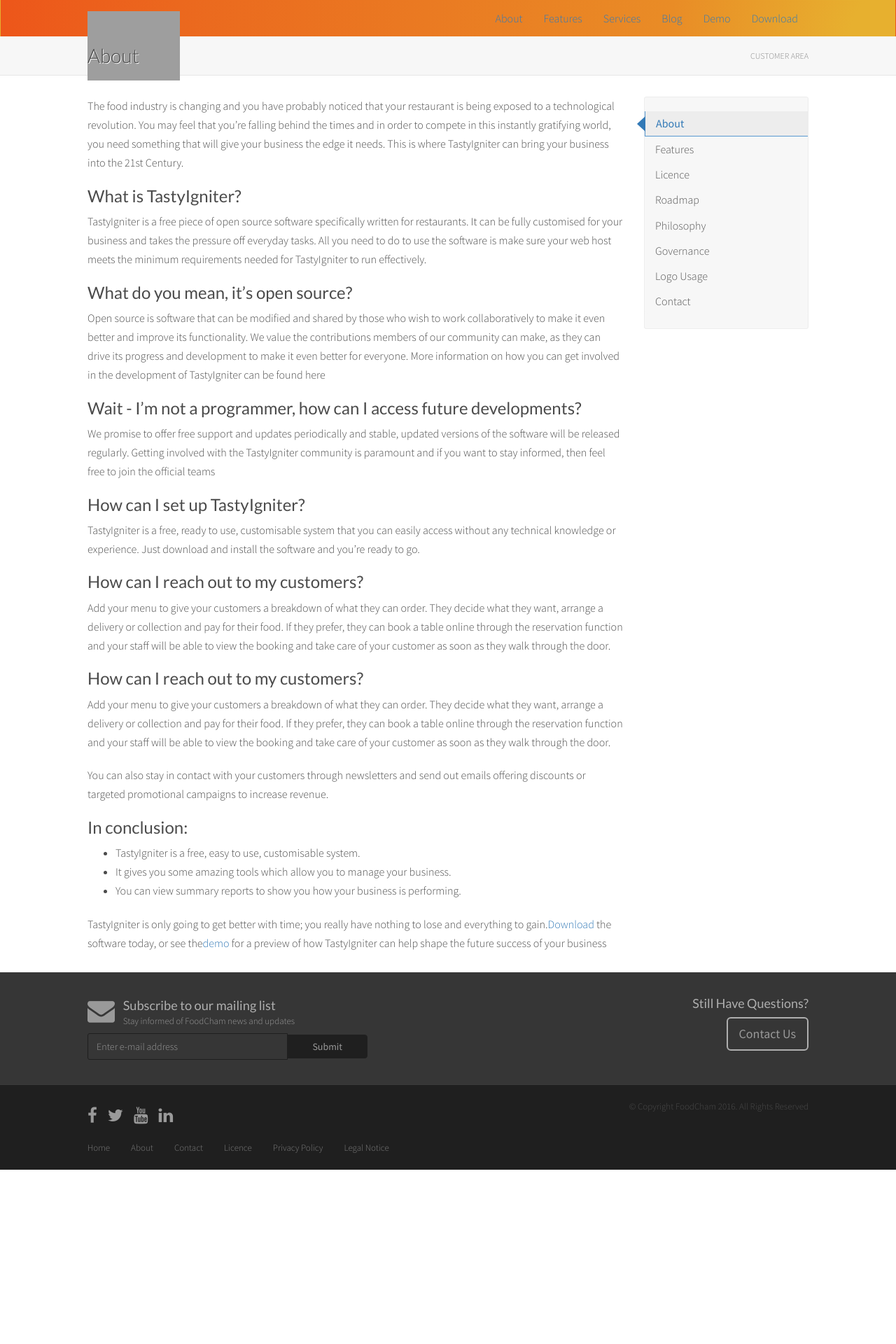
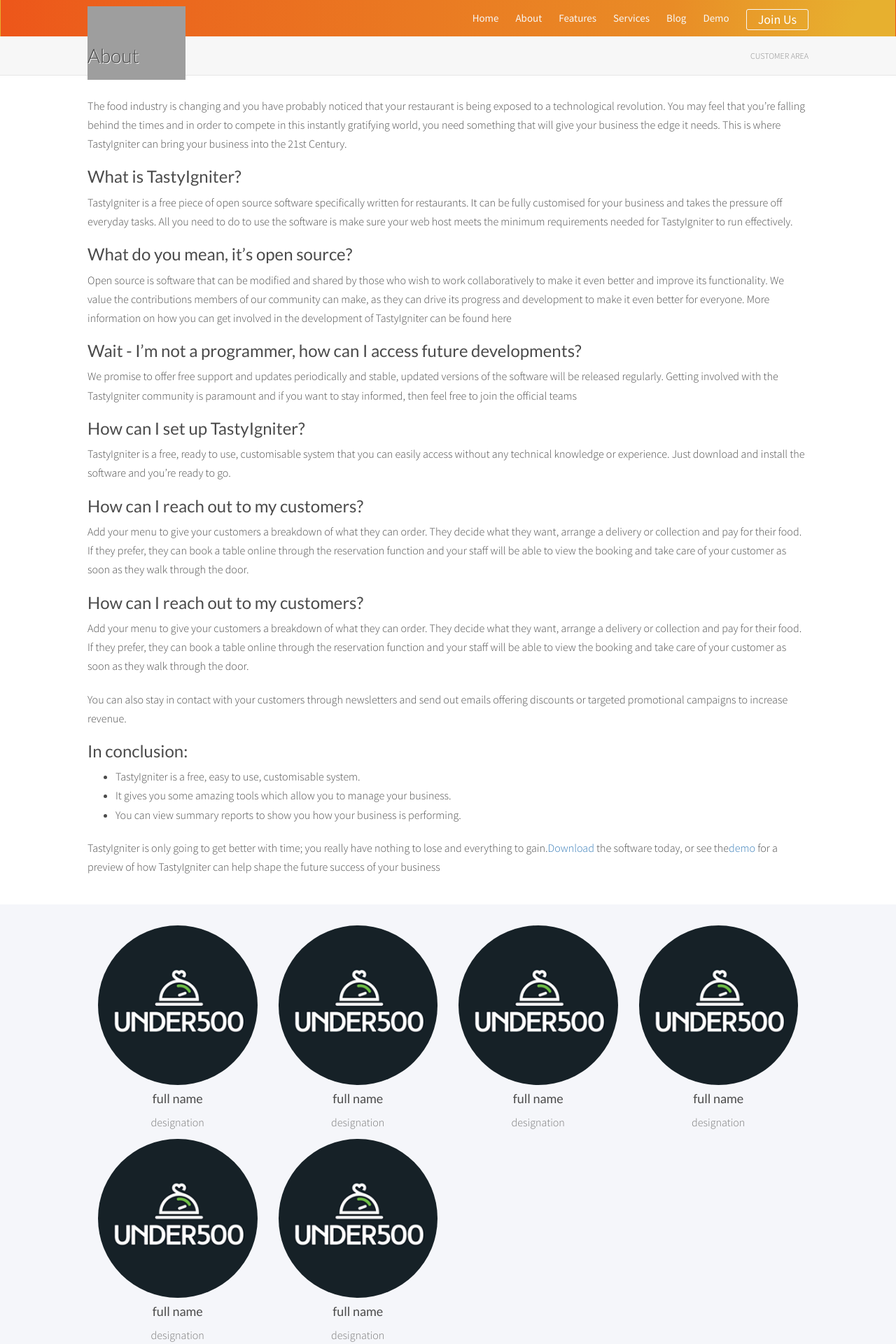
Before and after one commit to ab-hi/foodcham_portfolio, a React (Create React App) app: page /about in a window 1280 px wide. Shown: the top 1920 px of the page at 70% size. Before the commit the page ends 1671 px from the top, so only its background shows below. Built offline with nearby package versions, Linux system fonts and the light colour scheme; grey boxes are pictures that could not be loaded.

Commit message:
UI updates

```diff
--- a/package.json
+++ b/package.json
@@ -8,6 +8,8 @@
     "react-bootstrap": "^0.31.5",
     "react-dom": "^16.1.1",
     "react-fontawesome": "^1.6.1",
+    "react-responsive-carousel": "^3.1.30",
+    "react-responsive-modal": "^2.0.0",
     "react-scripts": "1.0.17"
   },
   "scripts": {
--- a/src/App.css
+++ b/src/App.css
@@ -52,3 +52,25 @@
 body{
   overflow-x: hidden;
 }
+
+.carousel .slide{
+  background: transparent;
+}
+
+.carousel .control-dots{
+  position: relative
+}
+
+.team-member img{
+  border-radius: 100%;
+}
+
+#site-header .navbar-default .navbar-nav > li > a{
+  background-color: transparent;
+  color: #F7F7F7;
+  line-height: 20px;
+  padding: 15px 12px;
+  font-weight: 500;
+  font-size: 15px;
+  display: inline-block;
+}
--- a/src/App.js
+++ b/src/App.js
@@ -1,7 +1,6 @@
 import React, { Component } from 'react';
 
 import logo from './logo.svg';
-import './App.css';
 
 import { BrowserRouter as Router, Route, Link } from 'react-router-dom';
 
@@ -12,8 +11,10 @@
 import Services from './components/services/services';
 import Blog from './components/blog/blog';
 import About from './components/about/about';
-import Footer from './components/footer'
+import Footer from './components/footer';
+import Demo from './components/demo/demo';
 
+import './App.css';
 
 
 class App extends Component {
@@ -27,6 +28,7 @@
             <Route path ="/services" component={Services} />
             <Route path ="/blog" component={Blog} />
             <Route path ="/about" component={About} />
+            <Route path ="/demo" component={Demo} />
             <Footer />
         </div>
 
--- a/src/components/about/aboutbody.js
+++ b/src/components/about/aboutbody.js
@@ -1,6 +1,10 @@
 import React from 'react';
 
 import AboutQA from './about-qa';
+import TeamMember from './team';
+
+import member1 from '../../assets/img/under-500-limetray.png';
+
 
 export default class AboutBody extends React.Component{
     render(){
@@ -8,7 +12,7 @@
             <section id="site-content">
                 <div class="container wrap-top-sm">
                     <div class="row">
-                        <div class="col-sm-9">
+                        <div class="col-sm-12">
                             <div class="page-content">
                                 <p>
                                     The food industry is changing and you have probably noticed that your restaurant is being exposed to a technological revolution.
@@ -72,22 +76,23 @@
                                 </AboutQA>
                             </div>
                         </div>
-                        <div class="col-sm-3">
-                            <div class="sidebar-menu-container">
-                                <ul class="list-group">
-                                    <li class="list-group-item active"><a href="about.html">About</a></li>
-                                    <li class="list-group-item "><a href="features.html">Features</a></li>
-                                    <li class="list-group-item "><a href="licence.html">Licence</a></li>
-                                    <li class="list-group-item "><a href="roadmap.html">Roadmap</a></li>
-                                    <li class="list-group-item "><a href="philosophy.html">Philosophy</a></li>
-                                    <li class="list-group-item "><a href="governance.html">Governance</a></li>
-                                    <li class="list-group-item "><a href="logo-usage.html">Logo Usage</a></li>
-                                    <li class="list-group-item "><a href="contact.html">Contact</a></li>
-                                </ul>
-                            </div>
-                        </div>
+
                     </div>
+
+
                 </div>
+
+                <div className="row home-cfa margin-top-sm">
+                    <div className="container">
+                        <TeamMember img={member1} name="full name" designation="designation"/>
+                        <TeamMember img={member1} name="full name" designation="designation"/>
+                        <TeamMember img={member1} name="full name" designation="designation"/>
+                        <TeamMember img={member1} name="full name" designation="designation"/>
+                        <TeamMember img={member1} name="full name" designation="designation"/>
+                        <TeamMember img={member1} name="full name" designation="designation"/>
+
+                    </div>
+                    </div>
             </section>
 
         )
--- /dev/null
+++ b/src/components/about/team.js
@@ -0,0 +1,14 @@
+import React, {Component} from 'react';
+
+
+export default class TeamMember extends Component{
+    render(){
+        return(
+                <div className="col-md-3 team-member">
+                    <img src={this.props.img} className="img-responsive" />
+                    <h4>{this.props.name}</h4>
+                    <p className="text-muted">{this.props.designation}</p>
+                </div>
+        )
+    }
+}
--- /dev/null
+++ b/src/components/demo/demo-body.js
@@ -0,0 +1,41 @@
+import React, {Component} from 'react';
+
+import img1 from '../../assets/uploads/2015/06/tastyigniter-storefront-demo.jpg'
+import img2 from '../../assets/uploads/2015/06/tastyigniter-admin-demo.jpg'
+
+export default class DemoBody extends Component{
+    render(){
+        return(
+            <section id="site-content">
+
+
+                <div className="margin-horizontal-sm border-horizontal text-center">
+                    <div className="container">
+                        <div className="row flex-container">
+                            <div className="col-sm-6 border-left wrap-horizontal">
+                                <h3>Storefront</h3>
+                                <div className="col-sm-10 center-block wrap-top-xs">
+                                    <img className="img-circle" src={img1} />
+                                </div>
+                                <div className="clearfix"></div>
+                                <br/><br/>
+                                <a className="btn btn-default btn-lg wrap-vertical-lg" href="https://demo.tastyigniter.com/" target="_blank" rel="">View Storefront</a>
+                            </div>
+                            <div className="col-sm-6 border-left border-right wrap-horizontal">
+                                <h3>Administrator Panel</h3>
+                                <div className="col-sm-10 center-block wrap-top-xs">
+                                    <img className="img-circle" src={img2} />
+                                </div>
+                                <div className="clearfix"></div>
+                                <br/><br/>
+                                <a className="btn btn-primary btn-lg wrap-vertical-lg" href="https://demo.tastyigniter.com/admin" target="_blank" rel="">View Administrator Panel</a>
+                            </div>
+                        </div>
+                    </div>
+                </div>
+
+
+        </section>
+        )
+    }
+}
--- /dev/null
+++ b/src/components/demo/demo.js
@@ -0,0 +1,18 @@
+import React,  {Component} from 'react';
+
+import PageStart from '../PageStart.js';
+import ScrollToTop from '../scrollToTop';
+
+import DemoBody from './demo-body';
+
+export default class Demo extends Component{
+    render(){
+        return(
+            <div>
+                <ScrollToTop />
+                <PageStart title="Demo" />
+                <DemoBody />
+            </div>
+        );
+    }
+}
--- a/src/components/home.js
+++ b/src/components/home.js
@@ -1,4 +1,6 @@
 import React, { Component } from 'react';
+
+import {Link} from 'react-router-dom';
 
 import Header_slider from './home/head-slider';
 import {head_style} from './home/head-slider';
@@ -27,7 +29,22 @@
 
                 <Partners />
                 <Clients />
-                <Testimonials />
+                <div className="home-cfa margin-top-sm">
+                    <Testimonials />
+                </div>
+
+                <div className="container">
+                    <div className="cta cta-default border-all margin-top-sm">
+                        <div className="row">
+                            <div className="col-sm-9 cta-text margin-top-xs">
+                                <h4>We’re serving up some pretty tasty features</h4>
+                            </div>
+                            <div className="col-sm-3 cta-button border-sm-left text-center">
+                                <Link className="btn btn-orange btn-lg" to="/services"><span>See Our Services</span></Link>
+                            </div>
+                        </div>
+                    </div>
+                </div>
             </div>
         )
     }
--- a/src/components/home/testimonials.js
+++ b/src/components/home/testimonials.js
@@ -1,43 +1,24 @@
 import React, { Component } from 'react';
+import { Carousel } from 'react-responsive-carousel';
+import styles from 'react-responsive-carousel/lib/styles/carousel.min.css';
 
-
-export default class Testimonials extends Component{
-    constructor(props){
-        super(props);
-
-        this.state={
-
-        }
+export default class Testimonials extends Component {
+    render() {
+        return (
+            <Carousel>
+                <div>
+                    <p>Lorem ipsum dolor sit amet, consectetur adipiscing elit. Sed scelerisque, odio sit amet consequat semper, quam eros faucibus lorem, eget dignissim massa nisi in turpis. Sed mattis gravida nisi ut sodales. Aenean a quam nunc. Vivamus laoreet quam purus, non tincidunt elit sodales in. Maecenas posuere dolor at auctor semper. Sed dui lacus, rutrum sollicitudin pharetra quis, ullamcorper hendrerit libero. Phasellus at lacinia ante. Nullam tincidunt vehicula ex. Maecenas facilisis rutrum velit, id eleifend metus placerat et. Maecenas auctor, erat id volutpat facilisis, eros neque placerat enim, in varius tellus lorem sit amet erat.</p>
+                    {/* <p className="legend">Legend 1</p> */}
+                </div>
+                <div>
+                    {/* <img src="assets/2.jpeg" /> */}
+                    <p className="">Lorem ipsum dolor sit amet, consectetur adipiscing elit. Sed scelerisque, odio sit amet consequat semper, quam eros faucibus lorem, eget dignissim massa nisi in turpis. Sed mattis gravida nisi ut sodales. Aenean a quam nunc. Vivamus laoreet quam purus, non tincidunt elit sodales in. Maecenas posuere dolor at auctor semper. Sed dui lacus, rutrum sollicitudin pharetra quis, ullamcorper hendrerit libero. Phasellus at lacinia ante. Nullam tincidunt vehicula ex. Maecenas facilisis rutrum velit, id eleifend metus placerat et. Maecenas auctor, erat id volutpat facilisis, eros neque placerat enim, in varius tellus lorem sit amet erat. Lorem ipsum dolor sit amet, consectetur adipiscing elit. Sed scelerisque, odio sit amet consequat semper, quam eros faucibus lorem, eget dignissim massa nisi in turpis. Sed mattis gravida nisi ut sodales. Aenean a quam nunc. Vivamus laoreet quam purus, non tincidunt elit sodales in. Maecenas posuere dolor at auctor semper. Sed dui lacus, rutrum sollicitudin pharetra quis, ullamcorper hendrerit libero. Phasellus at lacinia ante. Nullam tincidunt vehicula ex. Maecenas facilisis rutrum velit, id eleifend metus placerat et. Maecenas auctor, erat id volutpat facilisis, eros neque placerat enim, in varius tellus lorem sit amet erat.</p>
+                </div>
+                <div>
+                    {/* <img src="assets/3.jpeg" /> */}
+                    <p className="">Lorem ipsum dolor sit amet, consectetur adipiscing elit. Sed scelerisque, odio sit amet consequat semper, quam eros faucibus lorem, eget dignissim massa nisi in turpis. Sed mattis gravida nisi ut sodales. Aenean a quam nunc. Vivamus laoreet quam purus, non tincidunt elit sodales in. Maecenas posuere dolor at auctor semper. Sed dui lacus, rutrum sollicitudin pharetra quis, ullamcorper hendrerit libero. Phasellus at lacinia ante. Nullam tincidunt vehicula ex. Maecenas facilisis rutrum velit, id eleifend metus placerat et. Maecenas auctor, erat id volutpat facilisis, eros neque placerat enim, in varius tellus lorem sit amet erat. Lorem ipsum dolor sit amet, consectetur adipiscing elit. Sed scelerisque, odio sit amet consequat semper, quam eros faucibus lorem, eget dignissim massa nisi in turpis. Sed mattis gravida nisi ut sodales. Aenean a quam nunc. Vivamus laoreet quam purus, non tincidunt elit sodales in. Maecenas posuere dolor at auctor semper. Sed dui lacus, rutrum sollicitudin pharetra quis, ullamcorper hendrerit libero. Phasellus at lacinia ante. Nullam tincidunt vehicula ex. Maecenas facilisis rutrum velit, id eleifend metus placerat et. Maecenas auctor, erat id volutpat facilisis, eros neque placerat enim, in varius tellus lorem sit amet erat.</p>
+                </div>
+            </Carousel>
+        );
     }
-
-    render(){
-        return(
-            <div className="row home-cfa margin-top-sm">
-
-            </div>
-        )
-    }
-}
-
-class Review extends Component {
-
-    constructor(props){
-        super(props);
-        this.state={
-            show : 'animated fadeInRight'
-            }
-        }
-
-
-    render(){
-        return(
-            <div className={this.state.show}>
-                    <div className="col-sm-12">
-                        <img src= {this.props.src} className="img-responsive"/>
-                        <p>{this.props.children}</p>
-                    </div>
-                </div>
-
-        )
-    }
-}
+};
--- /dev/null
+++ b/src/components/modal.js
@@ -0,0 +1,32 @@
+import React, { Component} from 'react';
+
+import Modal from 'react-responsive-modal';
+
+export default class ModalBox extends React.Component {
+    state = {
+      open: false,
+    };
+
+    onOpenModal = () => {
+      this.setState({ open: true });
+    };
+
+    onCloseModal = () => {
+      this.setState({ open: false });
+    };
+
+    render() {
+      const { open } = this.state;
+      return (
+        <div>
+          <div onClick={this.onOpenModal} style={{color:'white'}} className="btn-download btn-lg btn btn-primary btn-wire">Join Us</div>
+          <Modal open={open} onClose={this.onCloseModal} little>
+            <h3>Test title</h3>
+            <p>
+                vc mcx jsc jkckjl kjj jkj j jsj j jdd v sws sslk d jd d s jd d dm ws s dsd  kjs skwkjws  s kls djk jvd jd jsd d ldks kls kddkl' kl' kld 'kl 'klsfdj vb fghygh h jdhg  j hh uihge uhq h bvjhbvuq fuhyruyt b jbv jbdv hufr8ybv bjkv vjig89eryghe jkv hjkhijjg gdh grhj asmn vbfd ghuruenv vjgbueor ht nvu huh8ru9ufjb vwufsdh gjxbg hp u9043hg qj  ugf  ogognj
+            </p>
+          </Modal>
+        </div>
+      );
+    }
+  }
--- a/src/components/navbar.js
+++ b/src/components/navbar.js
@@ -1,6 +1,8 @@
 import React, { Component} from 'react';
 
 import { BrowserRouter as Router, Route, NavLink } from 'react-router-dom';
+
+import ModalBox from './modal';
 
 import Footer from './footer';
 import Features from './features/features';
@@ -9,11 +11,28 @@
 import Blog from './blog/blog';
 import About from './about/about';
 
+
 export default  class Navbar extends Component{
+
+    state = {
+        open: false,
+      };
+
+      onOpenModal = () => {
+        this.setState({ open: true });
+      };
+
+      onCloseModal = () => {
+        this.setState({ open: false });
+      };
+
     render(){
+
+        const { open } = this.state;
+
         return(
-                <div>
-                <nav id="site-nav" className="navbar" role="navigation">
+                <div id="site-header">
+                <nav id="site-nav" className="navbar navbar-default" role="navigation">
                 <div className="container">
                     <div className="row">
                         <div className="navbar-header col-xs-12 col-sm-2">
@@ -29,19 +48,19 @@
                         </div>
                         <div className="collapse navbar-collapse navbar-main-collapse col-xs-12 col-sm-8 pull-right">
                             <ul className="nav navbar-nav">
+                                <li className=""><NavLink to="/">Home</NavLink></li>
                                 <li className=""><NavLink to="/about">About</NavLink></li>
-                                <li className="active"><NavLink to="/features">Features</NavLink></li>
+                                <li className=""><NavLink to="/features">Features</NavLink></li>
                                 <li className=""><NavLink to="/services">Services</NavLink></li>
 
                                 <li className=""><NavLink to="/blog">Blog</NavLink></li>
                                 <li className=""><NavLink to="/demo">Demo</NavLink></li>
-                                <li className=""><NavLink className="btn-download" to="/download">Download</NavLink></li>
+                                <li className="footer-contact"> <ModalBox /></li>
                             </ul>
                         </div>
                     </div>
                 </div>
             </nav>
-
 
 
             </div>
```
